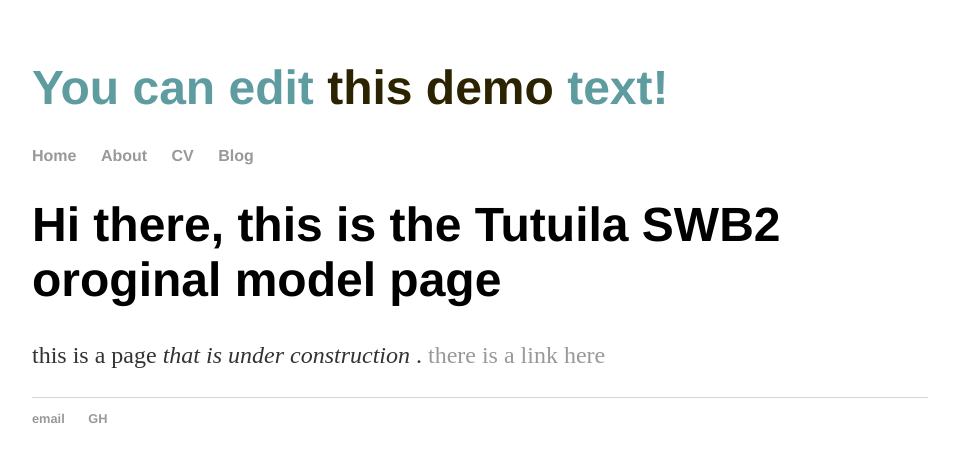
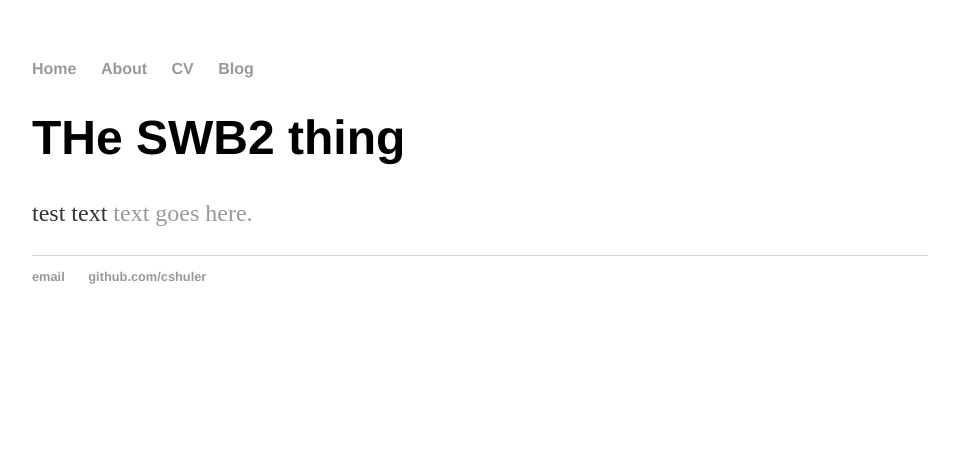
Before and after one commit to UH-WRRC-SWB-model/SWB2-Tutuila, a Jekyll site: the page built from index.html, in a window 1280 px wide. Shown: the top 462 px of the page, without its empty margins (160-1119 px from the left). Built offline with Jekyll 4.4.1, drawn with Linux system fonts in a browser that asks for light colours.

Commit message:
Update index.html

```diff
--- a/index.html
+++ b/index.html
@@ -1,30 +1,8 @@
-<!DOCTYPE html>
-<html>
-	<head>
-		<link rel="stylesheet" type="text/css" href="css/main.css">
-	</head>
-	<body>
-		<h1 style="color: #5e9ca0;">You can edit <span style="color: #2b2301;">this demo</span> text!</h1>
-
-		<nav>
-    		<ul>
-        		<li><a href="/">Home</a></li>
-	        	<li><a href="/about">About</a></li>
-        		<li><a href="/cv">CV</a></li>
-        		<li><a href="/blog">Blog</a></li>
-    		</ul>
-		</nav>
-		<div class="container">
-    		<div class="blurb">
-        		<h1>Hi there, this is the Tutuila SWB2 oroginal model page </h1>
-				<p>this is a page <em>that is under construction </em>. <a href="/about">there is a link here</a></p>
-    		</div><!-- /.blurb -->
-		</div><!-- /.container -->
-		<footer>
-    		<ul>
-        		<li><a href="mailto">email</a></li>
-        		<li><a href="GH">GH</a></li>
-			</ul>
-		</footer>
-	</body>
-</html>
+---
+layout: default
+title: SWB2 Tutuila
+---
+<div class="blurb">
+	<h1>THe SWB2 thing</h1>
+	<p> test text <a href="/about">text goes here.</a></p>
+</div><!-- /.blurb -->
```
